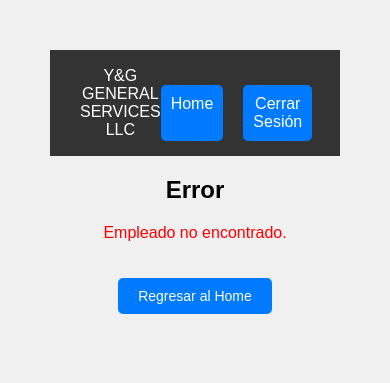
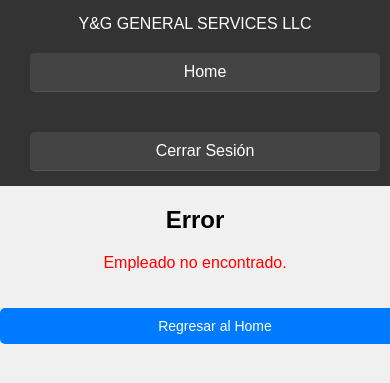
Before and after one commit to cvb27/clockinx, a FastAPI app: page /empleado/1 in a window 390 px wide. Shown: the top 383 px of the page. Run offline with FastAPI, Linux system fonts and the light colour scheme.

Commit message:
Mejora de vistas moviles

```diff
--- a/data/usuarios.json
+++ b/data/usuarios.json
@@ -5,7 +5,7 @@
             "codigo": "418272"
         },
         "Guillermo": {
-            "password": "1234",
+            "password": "g3000",
             "codigo": "270514"
         }
     },
--- a/static/css/styles.css
+++ b/static/css/styles.css
@@ -1,12 +1,115 @@
-
+/* 🎨 Mantiene los estilos actuales */
 /* Estilos globales */
 body {
     font-family: Arial, sans-serif;
     text-align: center;
-    margin: 50px;
     background-color: #f0f0f0;
+    margin: 0;
+    padding: 0;
 }
 
+/* 🌐 Estilos del encabezado */
+.header {
+    background-color: #333;
+    color: white;
+    display: flex;
+    justify-content: space-between;
+    align-items: center;
+    padding: 15px 30px;
+}
+/* 📌 Mejorar menú en móviles */
+.nav {
+    display: flex;
+    gap: 20px;
+}
+
+/* 📱 Estilos para dispositivos móviles */
+@media (max-width: 768px) {
+    .header {
+        flex-direction: column;
+        padding: 10px;
+    }
+
+    .nav {
+        display: none; /* Oculta el menú en móviles hasta que se active */
+        flex-direction: column;
+        width: 100%;
+        text-align: center;
+    }
+
+    .nav.active {
+        display: flex; /* Mostrar menú cuando esté activo */
+    }
+
+    .nav a {
+        padding: 10px;
+        display: block;
+        width: 100%;
+        background: #444;
+        color: white;
+        border-bottom: 1px solid #555;
+    }
+
+    .menu-icon {
+        display: block;
+        font-size: 24px;
+        cursor: pointer;
+        padding: 10px;
+    }
+}
+
+/* 📋 Mejoras para las tablas en móviles */
+.table-container {
+    overflow-x: auto; /* Agrega scroll en móviles */
+    width: 100%;
+}
+
+table {
+    width: 100%;
+    max-width: 800px;
+    border-collapse: collapse;
+    margin: auto;
+    background: white;
+}
+
+th, td {
+    padding: 10px;
+    text-align: center;
+    border-bottom: 1px solid #ddd;
+}
+
+/* 📱 En móviles, reducir tamaño de fuente en las tablas */
+@media (max-width: 600px) {
+    table {
+        font-size: 14px;
+    }
+
+    th, td {
+        padding: 8px;
+    }
+}
+
+/* 🔘 Botones más grandes en móviles */
+.button {
+    background-color: blue;
+    color: white;
+    padding: 10px 20px;
+    border: none;
+    cursor: pointer;
+    font-size: 1rem;
+    display: inline-block;
+    text-align: center;
+    border-radius: 5px;
+}
+
+/* 📱 Ajustar botones en móviles */
+@media (max-width: 600px) {
+    .button {
+        width: 100%;
+        padding: 15px;
+        font-size: 1.2rem;
+    }
+}
 /* Contenedor principal */
 .container {
     padding: 20px;
```
